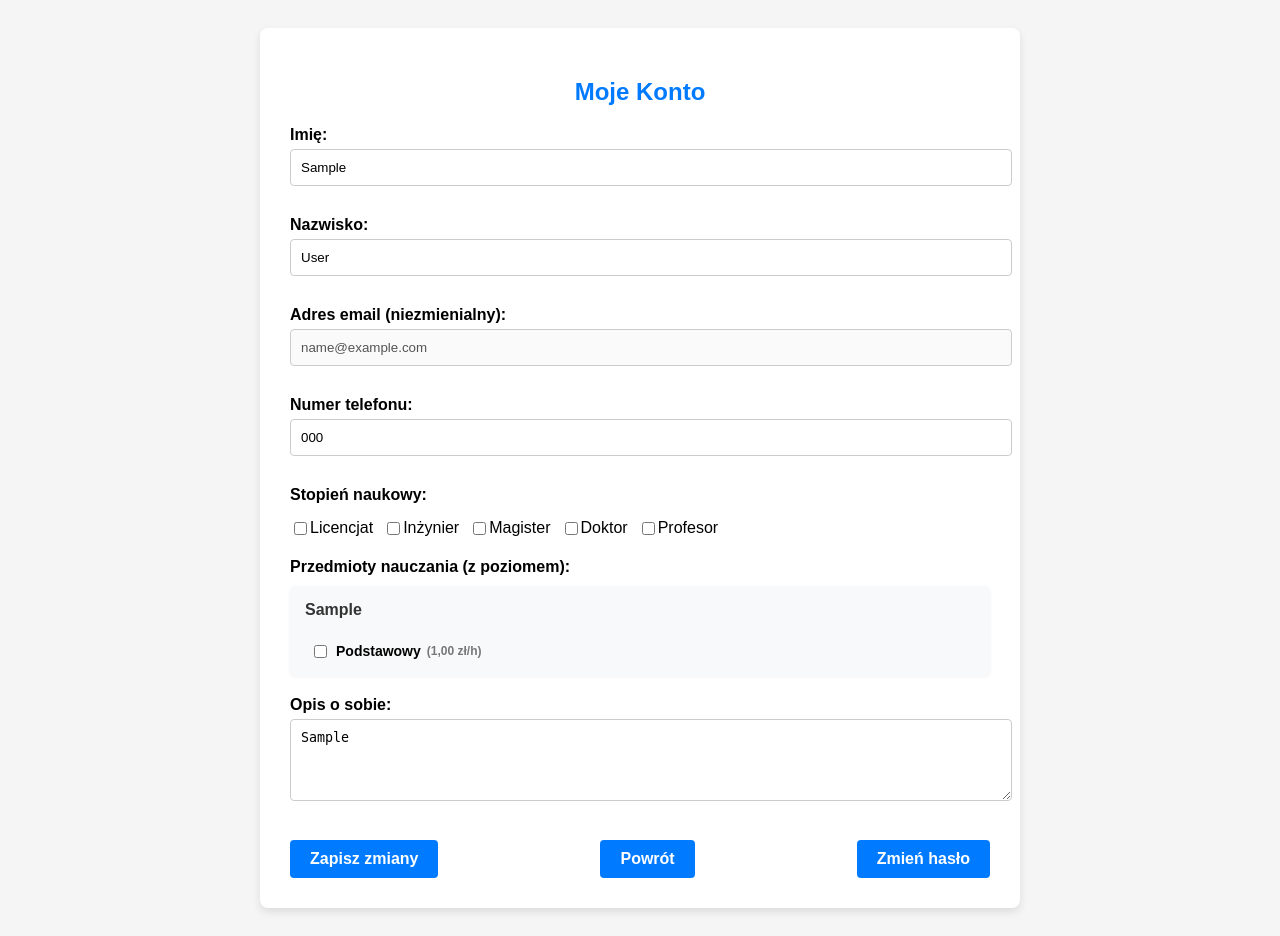
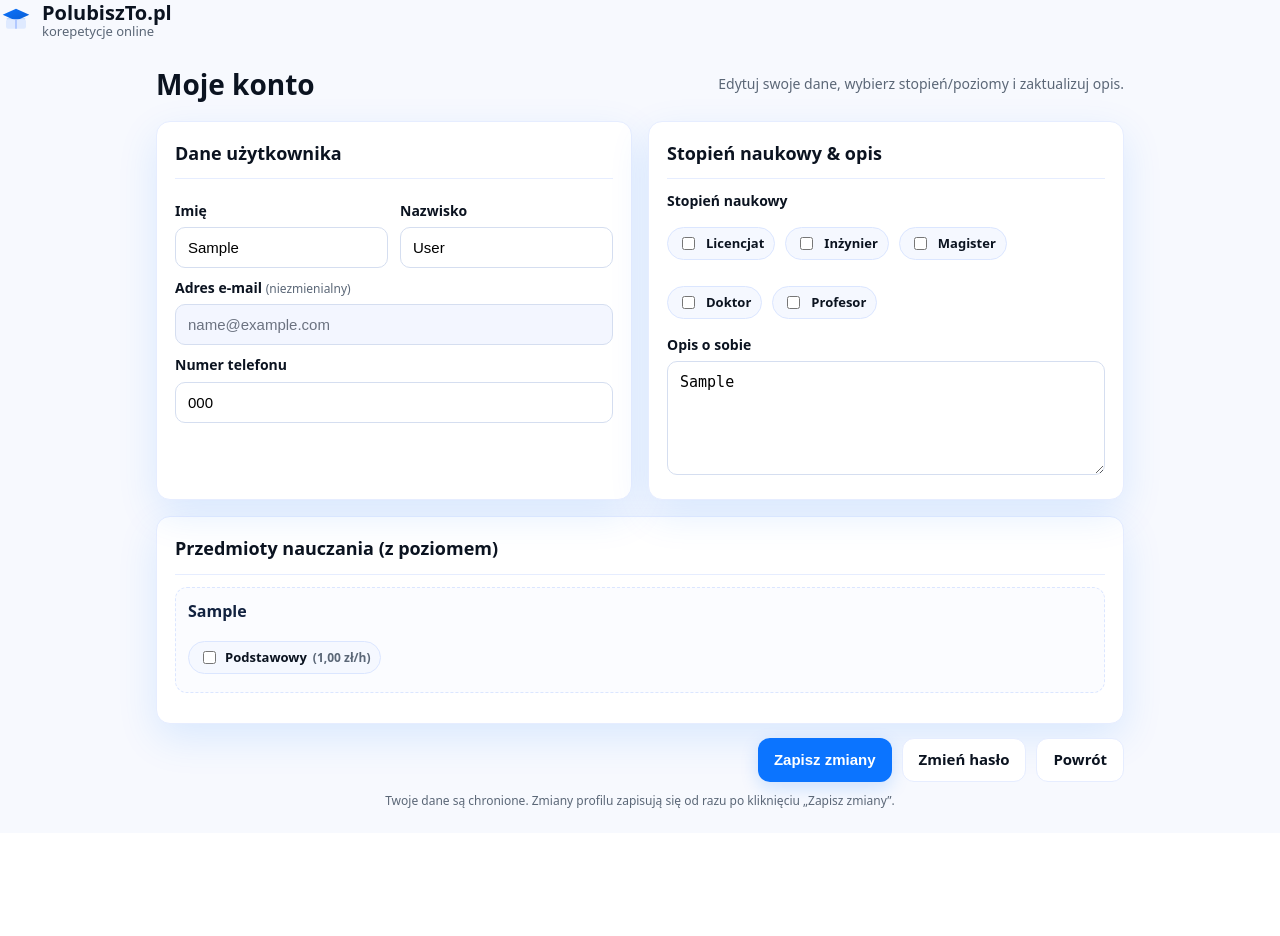
Before and after one commit to Bogdanaugustynski/Korepetycje-online, a Django app: page /moje_konto/ in a window 1280 px wide. After the commit the page ends 808 px from the top, so only its background shows below. Run offline with Django 5.2, Linux system fonts and the light colour scheme; a user stored in the database is signed in; tables that the repository leaves empty hold one stand-in row (values such as "Sample post").

Commit message:
Styl Ali: ujednolicone Moje Konto + include partials/brand.html

```diff
--- a/panel/templates/moje_konto.html
+++ b/panel/templates/moje_konto.html
@@ -1,120 +1,168 @@
+{% load static %}
 <!DOCTYPE html>
 <html lang="pl">
 <head>
-    <meta charset="UTF-8">
-    <title>Moje Konto</title>
+  <meta charset="utf-8" />
+  <meta name="viewport" content="width=device-width, initial-scale=1" />
+  <title>Moje konto — PolubiszTo.pl</title>
+  <meta name="description" content="Edycja danych użytkownika, zmiana hasła, przedmioty i cennik — PolubiszTo.pl">
   <style>
-        body {
-            font-family: Arial, sans-serif;
-            background-color: #f5f5f5;
-            padding: 20px;
+    :root{
+      --brand:#0b74ff;
+      --brand-700:#095cd1;
+      --ink:#0b1320;
+      --muted:#5b6777;
+      --line:#e6edff;
+      --bg:#f7f9fe;
+      --card:#ffffff;
+      --shadow:0 14px 40px rgba(11,116,255,.12);
+      --radius:14px;
+      --maxw:1000px;
+
+      --ok:#22c55e;
+      --warn:#f59e0b;
+      --danger:#dc2626;
     }
-        .account-box {
-            background-color: #fff;
-            padding: 30px;
-            border-radius: 8px;
-            box-shadow: 0 4px 8px rgba(0,0,0,0.1);
-            max-width: 700px;
-            margin: auto;
+
+    *{box-sizing:border-box}
+    html,body{margin:0;padding:0;background:var(--bg);color:var(--ink);
+      font-family:system-ui,-apple-system,Segoe UI,Roboto,Ubuntu,"Helvetica Neue",Arial,"Noto Sans",sans-serif;line-height:1.45}
+
+    /* layout */
+    .wrap{max-width:var(--maxw);margin:24px auto;padding:0 16px}
+    .pagehead{display:flex;align-items:center;justify-content:space-between;gap:10px;margin:12px 0 16px}
+    h1{font-size:clamp(20px,2.8vw,28px);margin:0}
+    .hint{color:var(--muted);font-size:14px}
+
+    .grid{display:grid;grid-template-columns:1fr;gap:16px}
+    @media(min-width:960px){ .grid{grid-template-columns:1fr 1fr} }
+
+    .card{
+      background:var(--card);border:1px solid var(--line);border-radius:var(--radius);
+      box-shadow:var(--shadow);padding:18px
     }
-        h2 {
-            text-align: center;
-            color: #007bff;
-            margin-bottom: 20px;
+    .card h2{font-size:18px;margin:0 0 10px 0}
+    .sep{height:1px;background:var(--line);margin:12px 0}
+
+    /* forms */
+    label{font-weight:600;font-size:14px;display:block;margin:10px 0 6px}
+    .sub{font-weight:500;color:var(--muted);font-size:12px;margin-top:-4px;margin-bottom:6px}
+    input[type="text"], textarea{
+      width:100%;padding:11px 12px;border:1px solid #d5def0;border-radius:10px;background:#fff;font-size:15px;
+      transition:border .15s, box-shadow .15s
     }
-        label {
-            font-weight: bold;
-            margin-top: 15px;
-            display: block;
+    input[disabled]{background:#f3f6ff;color:#6b7280}
+    input[type="text"]:focus, textarea:focus{
+      outline:none;border-color:#9ec5ff;box-shadow:0 0 0 4px rgba(11,116,255,.12)
     }
-        input[type="text"],
-        textarea {
-            width: 100%;
-            padding: 10px;
-            margin-top: 5px;
-            margin-bottom: 15px;
-            border: 1px solid #ccc;
-            border-radius: 4px;
+    textarea{min-height:110px;resize:vertical}
+
+    .row{display:grid;grid-template-columns:1fr;gap:12px}
+    @media(min-width:640px){ .row{grid-template-columns:1fr 1fr} }
+
+    .checks{display:flex;flex-wrap:wrap;gap:10px}
+    .check{
+      display:inline-flex;align-items:center;gap:8px;padding:6px 10px;border:1px solid #dbe6ff;border-radius:999px;background:#f5f8ff;
+      font-size:13px;font-weight:600
     }
-        .checkbox-group {
-            display: flex;
-            flex-wrap: wrap;
-            gap: 10px;
-            margin-bottom: 15px;
+    .check input{accent-color:var(--brand)}
+
+    /* subjects (cennik) */
+    .subject{
+      border:1px dashed #dbe6ff;border-radius:12px;padding:12px;margin-bottom:12px;background:#fbfcff
     }
-        .checkbox-group label {
-            font-weight: normal;
-            display: flex;
-            align-items: center;
+    .subject .name{font-weight:800;color:#12223f;margin-bottom:8px}
+    .subject .levels{display:flex;flex-wrap:wrap;gap:14px}
+    .price{font-size:12px;color:var(--muted)}
+
+    /* actions */
+    .actions{
+      display:flex;flex-wrap:wrap;gap:10px;justify-content:flex-end;margin-top:14px
     }
-        .buttons {
-            display: flex;
-            justify-content: space-between;
-            margin-top: 20px;
-            flex-wrap: wrap;
-            gap: 10px;
+    .btn{
+      appearance:none;border:0;border-radius:12px;padding:10px 16px;font-weight:800;cursor:pointer;text-decoration:none;
+      box-shadow:0 6px 18px rgba(11,116,255,.18);font-size:15px
     }
-        .btn {
-            padding: 10px 20px;
-            background-color: #007bff;
-            color: white;
-            border: none;
-            border-radius: 4px;
-            font-weight: bold;
-            cursor: pointer;
-            text-decoration: none;
-            font-size: 16px;
-        }
-        .btn:hover {
-            background-color: #0056b3;
-        }
+    .btn-primary{background:var(--brand);color:#fff}
+    .btn-primary:hover{background:var(--brand-700)}
+    .btn-ghost{background:#fff;color:#0b1320;border:1px solid var(--line);box-shadow:none}
+    .btn-ghost:hover{border-color:#c9d8ff}
+
+    .footnote{font-size:12px;color:var(--muted);text-align:center;margin-top:10px}
   </style>
 </head>
 <body>
 
-<div class="account-box">
-    <h2>Moje Konto</h2>
+  {% include "partials/brand.html" %}
+
+  <div class="wrap">
+    <div class="pagehead">
+      <h1>Moje konto</h1>
+      <div class="hint">Edytuj swoje dane, wybierz stopień/poziomy i zaktualizuj opis.</div>
+    </div>
 
     <form method="post">
       {% csrf_token %}
 
-        <label>Imię:</label>
-        <input type="text" name="first_name" value="{{ user.first_name }}">
+      <div class="grid">
+        <!-- Dane podstawowe -->
+        <div class="card">
+          <h2>Dane użytkownika</h2>
+          <div class="sep"></div>
 
-        <label>Nazwisko:</label>
-        <input type="text" name="last_name" value="{{ user.last_name }}">
+          <div class="row">
+            <div>
+              <label>Imię</label>
+              <input type="text" name="first_name" value="{{ user.first_name }}" autocomplete="given-name">
+            </div>
+            <div>
+              <label>Nazwisko</label>
+              <input type="text" name="last_name" value="{{ user.last_name }}" autocomplete="family-name">
+            </div>
+          </div>
 
-        <label>Adres email (niezmienialny):</label>
+          <label>Adres e-mail <span class="sub">(niezmienialny)</span></label>
           <input type="text" value="{{ user.email }}" disabled>
 
-        <label>Numer telefonu:</label>
-        <input type="text" name="numer_telefonu" value="{{ profil.numer_telefonu }}">
-
-        <label>Stopień naukowy:</label>
-        <div class="checkbox-group">
-            <label><input type="checkbox" name="tytul_naukowy" value="licencjat" {% if "licencjat" in profil.tytul_naukowy %}checked{% endif %}> Licencjat</label>
-            <label><input type="checkbox" name="tytul_naukowy" value="inżynier" {% if "inżynier" in profil.tytul_naukowy %}checked{% endif %}> Inżynier</label>
-            <label><input type="checkbox" name="tytul_naukowy" value="magister" {% if "magister" in profil.tytul_naukowy %}checked{% endif %}> Magister</label>
-            <label><input type="checkbox" name="tytul_naukowy" value="doktor" {% if "doktor" in profil.tytul_naukowy %}checked{% endif %}> Doktor</label>
-            <label><input type="checkbox" name="tytul_naukowy" value="profesor" {% if "profesor" in profil.tytul_naukowy %}checked{% endif %}> Profesor</label>
+          <label>Numer telefonu</label>
+          <input type="text" name="numer_telefonu" value="{{ profil.numer_telefonu }}" inputmode="tel" autocomplete="tel">
         </div>
 
-        <label style="font-weight: bold; margin-top: 20px; display: block;">Przedmioty nauczania (z poziomem):</label>
-        <div style="margin-top: 10px; margin-bottom: 20px;">
+        <!-- Stopień + opis -->
+        <div class="card">
+          <h2>Stopień naukowy &amp; opis</h2>
+          <div class="sep"></div>
+
+          <label>Stopień naukowy</label>
+          <div class="checks">
+            <label class="check"><input type="checkbox" name="tytul_naukowy" value="licencjat" {% if "licencjat" in profil.tytul_naukowy %}checked{% endif %}> Licencjat</label>
+            <label class="check"><input type="checkbox" name="tytul_naukowy" value="inżynier" {% if "inżynier" in profil.tytul_naukowy %}checked{% endif %}> Inżynier</label>
+            <label class="check"><input type="checkbox" name="tytul_naukowy" value="magister" {% if "magister" in profil.tytul_naukowy %}checked{% endif %}> Magister</label>
+            <label class="check"><input type="checkbox" name="tytul_naukowy" value="doktor" {% if "doktor" in profil.tytul_naukowy %}checked{% endif %}> Doktor</label>
+            <label class="check"><input type="checkbox" name="tytul_naukowy" value="profesor" {% if "profesor" in profil.tytul_naukowy %}checked{% endif %}> Profesor</label>
+          </div>
+
+          <label>Opis o sobie</label>
+          <textarea name="opis" rows="5" placeholder="Napisz kilka zdań o swoim doświadczeniu, stylu pracy, osiągnięciach…">{{ profil.opis }}</textarea>
+        </div>
+      </div>
+
+      <!-- Przedmioty i poziomy (indywidualny wybór na bazie ogólnego cennika) -->
+      <div class="card" style="margin-top:16px">
+        <h2>Przedmioty nauczania (z poziomem)</h2>
+        <div class="sep"></div>
+
         {% regroup cennik by nazwa as przedmioty_zgrupowane %}
         {% for przedmiot in przedmioty_zgrupowane %}
-                <div style="margin-bottom: 15px; background-color: #f8f9fa; padding: 15px; border-radius: 6px; box-shadow: 0 1px 4px rgba(0,0,0,0.05);">
-                    <div style="font-weight: bold; font-size: 16px; color: #333; margin-bottom: 8px;">
-                        {{ przedmiot.grouper }}
-                    </div>
-                    <div style="display: flex; flex-wrap: wrap; gap: 25px; padding-left: 5px;">
+          <div class="subject">
+            <div class="name">{{ przedmiot.grouper }}</div>
+            <div class="levels">
               {% for p in przedmiot.list %}
                 {% with full_label=p.nazwa|stringformat:"s"|add:" - "|add:p.poziom %}
-                                <label style="display: flex; align-items: center; gap: 6px; font-size: 14px;">
-                                    <input type="checkbox" name="przedmioty" value="{{ full_label }}"
-                                           {% if full_label in profil.przedmioty %}checked{% endif %}>
+                  <label class="check" style="gap:6px">
+                    <input type="checkbox" name="przedmioty" value="{{ full_label }}" {% if full_label in profil.przedmioty %}checked{% endif %}>
                     {{ p.poziom|title }}
-                                    <span style="font-size: 12px; color: #777;">({{ p.cena|floatformat:2 }} zł/h)</span>
+                    <span class="price">({{ p.cena|floatformat:2 }} zł/h)</span>
                   </label>
                 {% endwith %}
               {% endfor %}
@@ -123,16 +171,14 @@
         {% endfor %}
       </div>
 
-        <label>Opis o sobie:</label>
-        <textarea name="opis" rows="4">{{ profil.opis }}</textarea>
+      <div class="actions">
+        <button type="submit" class="btn btn-primary">Zapisz zmiany</button>
+        <a href="{% url 'zmien_haslo' %}" class="btn btn-ghost">Zmień hasło</a>
+        <a href="{% url 'panel_nauczyciela' %}" class="btn btn-ghost">Powrót</a>
+      </div>
 
-        <div class="buttons">
-            <button type="submit" class="btn">Zapisz zmiany</button>
-           <a href="{% url 'panel_nauczyciela' %}" class="btn">Powrót</a>
-            <a href="{% url 'zmien_haslo' %}" class="btn">Zmień hasło</a>
-        </div>
+      <div class="footnote">Twoje dane są chronione. Zmiany profilu zapisują się od razu po kliknięciu „Zapisz zmiany”.</div>
     </form>
   </div>
-
 </body>
 </html>
```
Lines whose indentation alone changed are shown as unchanged.
